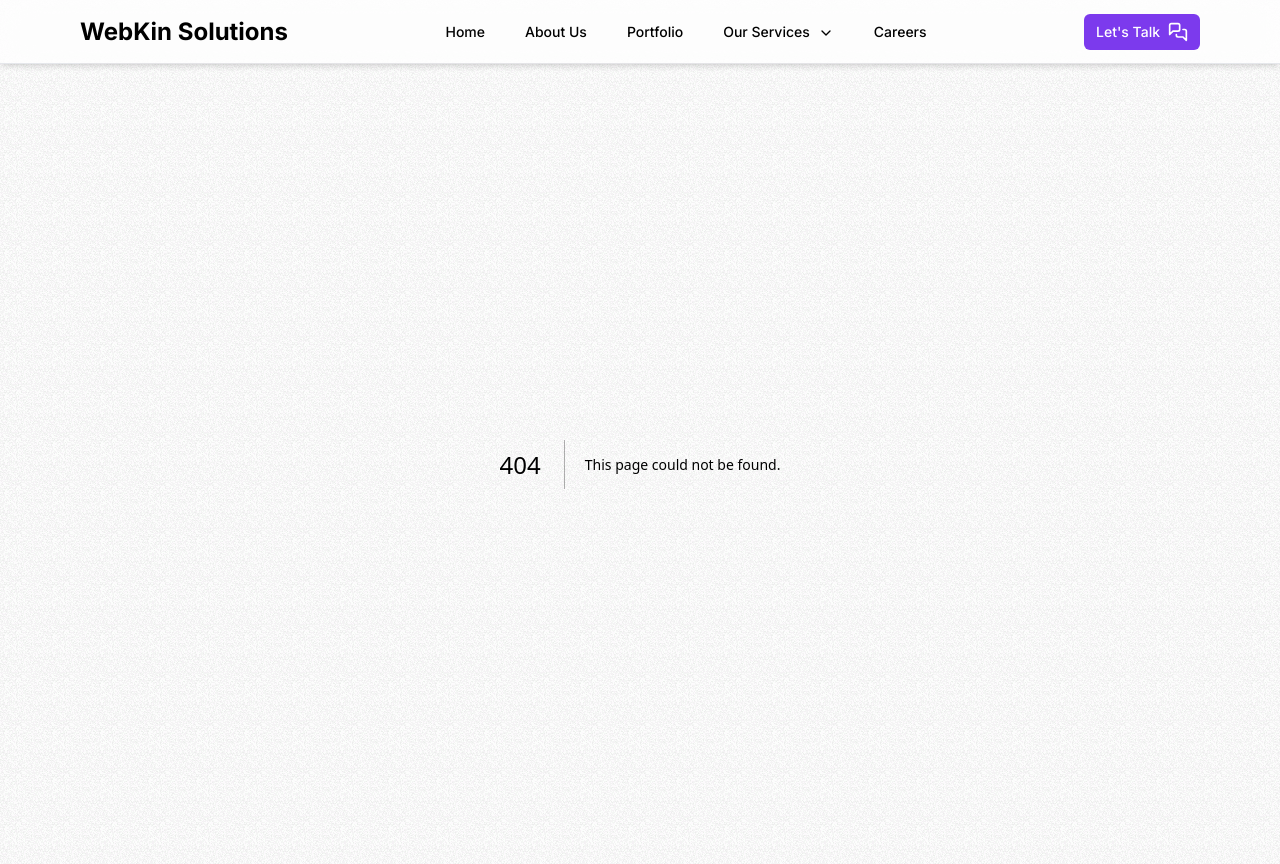
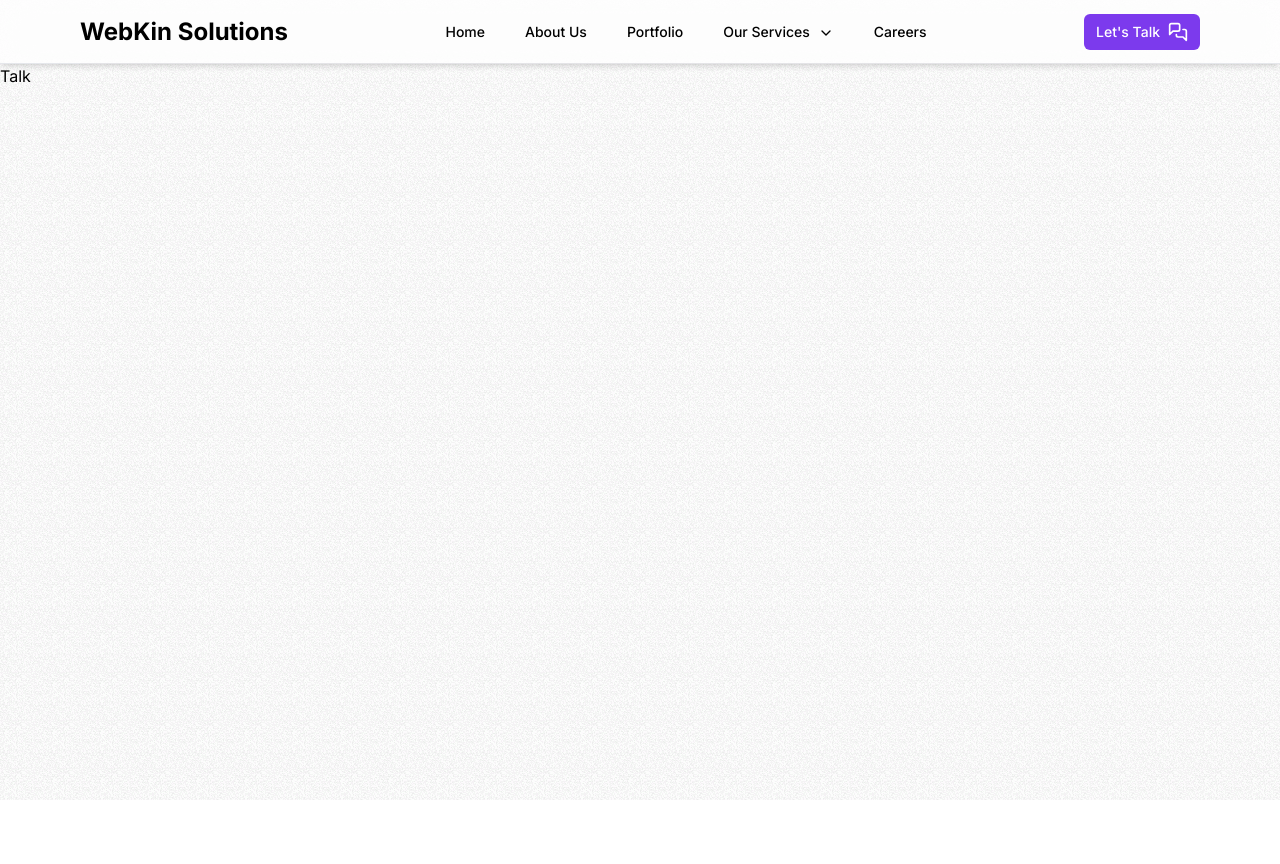
Before and after one commit to tahaamin2013/Devkins, a Next.js app: page /talk in a window 1280 px wide. Before the commit this address had no page. After the commit the page ends 800 px from the top, so only its background shows below. Built offline with nearby package versions, Linux system fonts and the light colour scheme.

Commit message:
add talk page

```diff
--- /dev/null
+++ b/src/app/talk/page.tsx
@@ -0,0 +1,7 @@
+import React from "react";
+
+const Talk = () => {
+  return <div>Talk</div>;
+};
+
+export default Talk;
```
